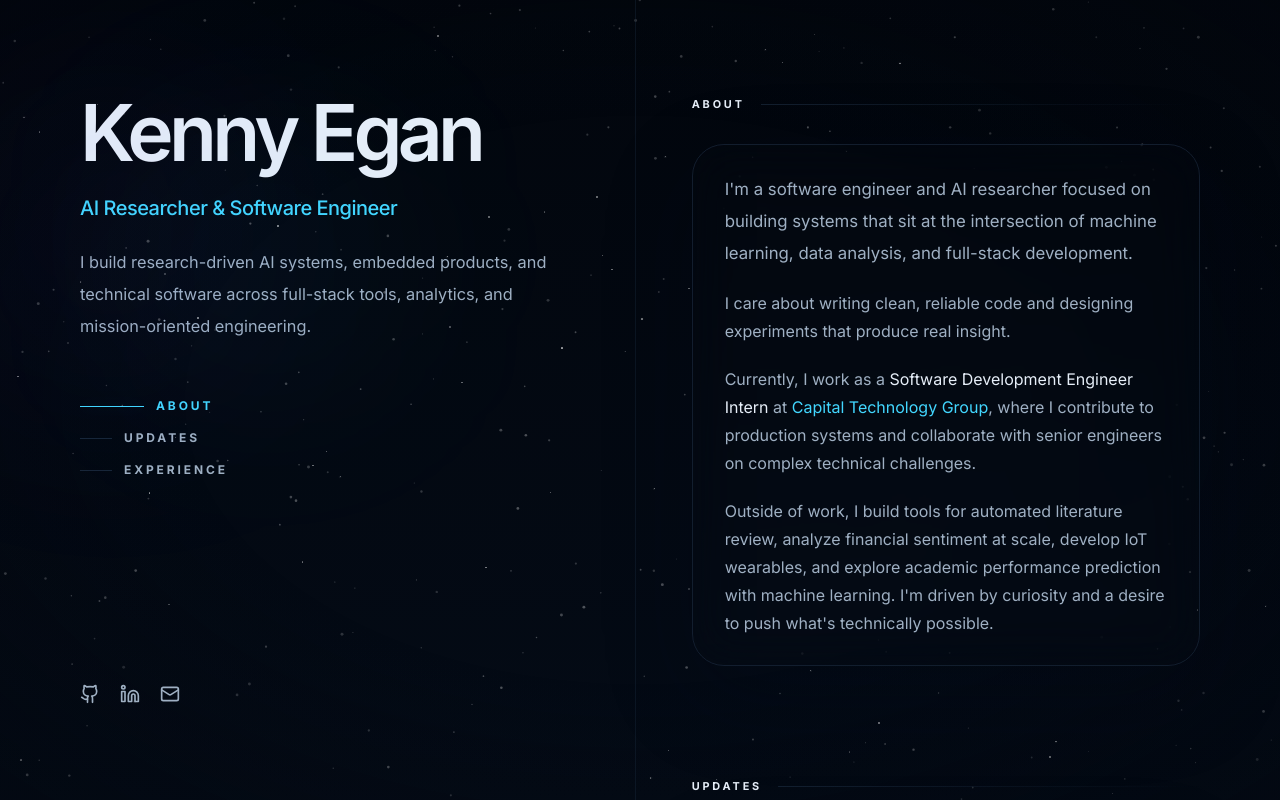
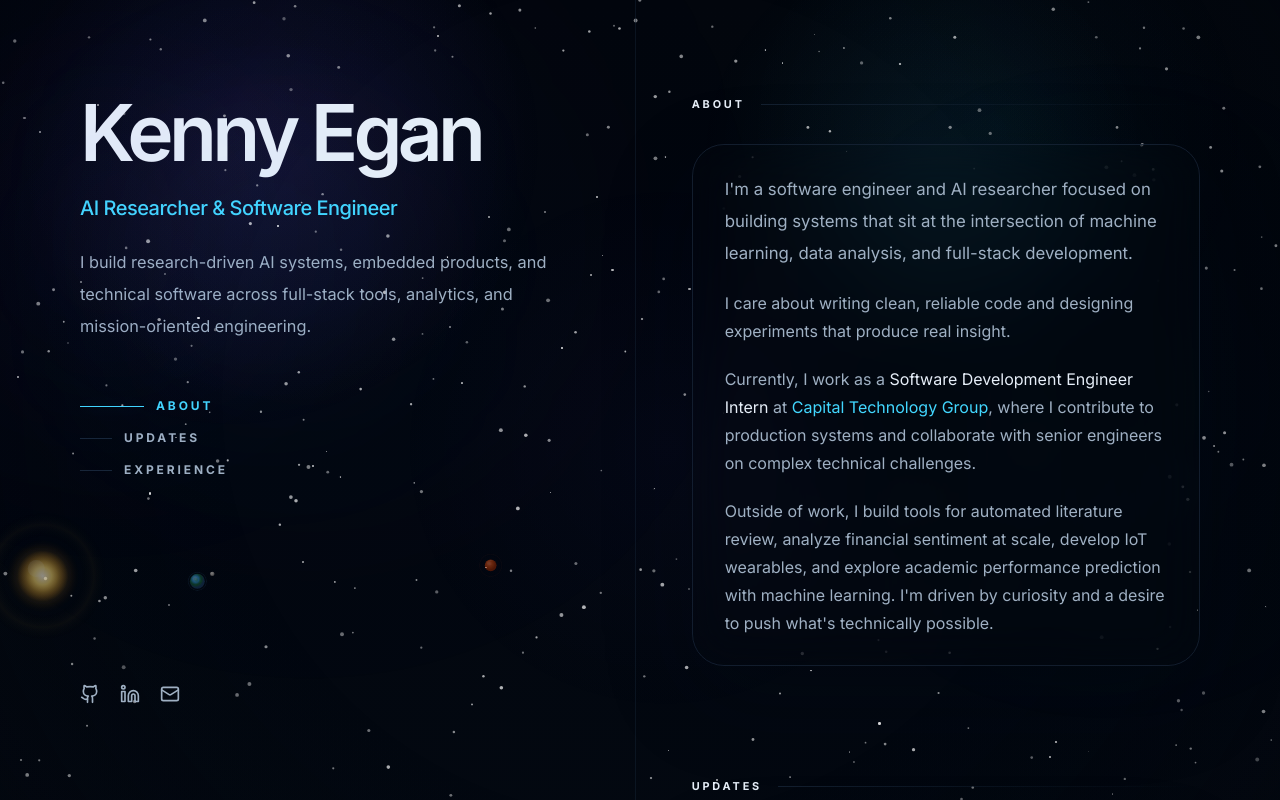
Before and after one commit to kennyegan/Personal-Website, a Next.js app: page / in a window 1280 px wide. Shown: the top 800 px of the page. Built offline with nearby package versions, Linux system fonts and the light colour scheme.

Commit message:
update components

```diff
--- a/src/components/space/SpaceEnvironment.tsx
+++ b/src/components/space/SpaceEnvironment.tsx
@@ -1,6 +1,8 @@
 'use client';
 
+import { motion, useReducedMotion } from 'framer-motion';
 import { useEffect, useRef, useState } from 'react';
+import StarshipScene from './StarshipScene';
 
 // Seeded random for deterministic star placement (no layout shift between renders)
 function seededRandom(seed: number) {
@@ -30,8 +32,8 @@ function generateDistantStars(count: number, seed: number): Star[] {
     stars.push({
       x: rand() * 100,
       y: rand() * 100,
-      size: 0.5 + rand() * 1, // 0.5px – 1.5px
-      opacity: 0.15 + rand() * 0.15, // 0.15 – 0.30
+      size: 0.8 + rand() * 1.2, // 0.8px – 2px
+      opacity: 0.35 + rand() * 0.35, // 0.35 – 0.70
     });
   }
   return stars;
@@ -44,8 +46,8 @@ function generateTwinklingStars(count: number, seed: number): TwinklingStar[] {
     stars.push({
       x: rand() * 100,
       y: rand() * 100,
-      size: 1 + rand() * 1, // 1px – 2px
-      opacity: 0.4 + rand() * 0.25, // 0.4 – 0.65
+      size: 1.2 + rand() * 1.3, // 1.2px – 2.5px
+      opacity: 0.6 + rand() * 0.35, // 0.6 – 0.95
       delay: rand() * 10, // 0 – 10s random delay
       duration: 6 + rand() * 4, // 6 – 10s
     });
@@ -53,15 +55,7 @@ function generateTwinklingStars(count: number, seed: number): TwinklingStar[] {
   return stars;
 }
 
-export default function SpaceEnvironment() {
-  const canvasRef = useRef<HTMLCanvasElement>(null);
-  const [twinklingStars] = useState(() => generateTwinklingStars(65, 54321));
-
-  // Draw distant stars on canvas for performance (200-300 tiny dots)
-  useEffect(() => {
-    const canvas = canvasRef.current;
-    if (!canvas) return;
-
+function drawStarsOnCanvas(canvas: HTMLCanvasElement) {
   const dpr = window.devicePixelRatio || 1;
   const w = window.innerWidth;
   const h = window.innerHeight;
@@ -84,59 +78,115 @@ export default function SpaceEnvironment() {
     ctx.fillStyle = `rgba(255, 255, 255, ${star.opacity})`;
     ctx.fill();
   }
+}
+
+export default function SpaceEnvironment() {
+  const prefersReducedMotion = useReducedMotion();
+  const canvasRef = useRef<HTMLCanvasElement>(null);
+  const environmentRef = useRef<HTMLDivElement>(null);
+  const [twinklingStars] = useState(() => generateTwinklingStars(65, 54321));
+
+  // Draw distant stars on canvas
+  useEffect(() => {
+    const canvas = canvasRef.current;
+    if (!canvas) return;
+
+    drawStarsOnCanvas(canvas);
 
     const handleResize = () => {
-      const nw = window.innerWidth;
-      const nh = window.innerHeight;
-      const ndpr = window.devicePixelRatio || 1;
-      canvas.width = nw * ndpr;
-      canvas.height = nh * ndpr;
-      canvas.style.width = `${nw}px`;
-      canvas.style.height = `${nh}px`;
-
-      const nctx = canvas.getContext('2d');
-      if (!nctx) return;
-      nctx.scale(ndpr, ndpr);
-      nctx.clearRect(0, 0, nw, nh);
-
-      const stars = generateDistantStars(280, 12345);
-      for (const star of stars) {
-        nctx.beginPath();
-        nctx.arc((star.x / 100) * nw, (star.y / 100) * nh, star.size, 0, Math.PI * 2);
-        nctx.fillStyle = `rgba(255, 255, 255, ${star.opacity})`;
-        nctx.fill();
-      }
+      if (canvasRef.current) drawStarsOnCanvas(canvasRef.current);
     };
 
     window.addEventListener('resize', handleResize);
     return () => window.removeEventListener('resize', handleResize);
   }, []);
 
+  // Cursor glow effect
+  useEffect(() => {
+    const mediaQuery = window.matchMedia('(pointer: fine)');
+    if (prefersReducedMotion || !mediaQuery.matches) return;
+
+    const environment = environmentRef.current;
+    if (!environment) return;
+
+    let positionFrame = 0;
+    let inactivityTimeout: number | null = null;
+    let nextX = window.innerWidth * 0.42;
+    let nextY = window.innerHeight * 0.28;
+
+    environment.style.setProperty('--cursor-x', `${nextX}px`);
+    environment.style.setProperty('--cursor-y', `${nextY}px`);
+    environment.style.setProperty('--cursor-opacity', '0');
+
+    const hideCursorGlow = () => {
+      environment.style.setProperty('--cursor-opacity', '0');
+    };
+
+    const flushPointerPosition = () => {
+      positionFrame = 0;
+      environment.style.setProperty('--cursor-x', `${nextX}px`);
+      environment.style.setProperty('--cursor-y', `${nextY}px`);
+    };
+
+    const handlePointerMove = (event: PointerEvent) => {
+      nextX = event.clientX;
+      nextY = event.clientY;
+      environment.style.setProperty('--cursor-opacity', '1');
+
+      if (!positionFrame) {
+        positionFrame = window.requestAnimationFrame(flushPointerPosition);
+      }
+
+      if (inactivityTimeout) {
+        window.clearTimeout(inactivityTimeout);
+      }
+      inactivityTimeout = window.setTimeout(hideCursorGlow, 320);
+    };
+
+    const handlePointerLeave = () => hideCursorGlow();
+
+    window.addEventListener('pointermove', handlePointerMove, { passive: true });
+    window.addEventListener('pointerleave', handlePointerLeave);
+    window.addEventListener('blur', handlePointerLeave);
+
+    return () => {
+      if (inactivityTimeout) window.clearTimeout(inactivityTimeout);
+      if (positionFrame) window.cancelAnimationFrame(positionFrame);
+      window.removeEventListener('pointermove', handlePointerMove);
+      window.removeEventListener('pointerleave', handlePointerLeave);
+      window.removeEventListener('blur', handlePointerLeave);
+    };
+  }, [prefersReducedMotion]);
+
   return (
-    <div
-      className="pointer-events-none fixed inset-0 z-0"
+    <motion.div
+      initial={prefersReducedMotion ? false : { opacity: 0 }}
+      animate={{ opacity: 1 }}
+      transition={{ duration: 0.9, ease: 'easeOut' }}
+      className="pointer-events-none fixed inset-0 z-0 overflow-hidden"
       aria-hidden="true"
     >
-      {/* Layer 1: Deep space gradient */}
-      <div
-        className="absolute inset-0"
-        style={{
-          background: 'linear-gradient(180deg, #02060D 0%, #040B16 100%)',
-        }}
-      />
+      <div ref={environmentRef} className="space-environment absolute inset-0">
+        {/* Layer 1: Deep space base + subtle gradient overlays */}
+        <div className="space-environment__base" />
+        <div className="space-environment__gradient" />
 
-      {/* Layer 2: Distant static stars (canvas) */}
-      <canvas
-        ref={canvasRef}
-        className="absolute inset-0"
-      />
+        {/* Cursor-following glow */}
+        <div className="space-environment__cursor" />
 
-      {/* Layer 3: Foreground twinkling stars (DOM for CSS animation) */}
+        {/* Nebula blobs */}
+        <div className="space-environment__nebula space-environment__nebula--violet" />
+        <div className="space-environment__nebula space-environment__nebula--cyan" />
+
+        {/* Layer 2: Distant static stars (canvas — 280 tiny faint dots) */}
+        <canvas ref={canvasRef} className="absolute inset-0" />
+
+        {/* Layer 3: Foreground twinkling stars (65 brighter DOM elements) */}
         <div className="absolute inset-0">
           {twinklingStars.map((star, i) => (
             <span
               key={i}
-            className="star-twinkle"
+              className={prefersReducedMotion ? '' : 'star-twinkle'}
               style={{
                 position: 'absolute',
                 left: `${star.x}%`,
@@ -152,14 +202,12 @@ export default function SpaceEnvironment() {
           ))}
         </div>
 
-      {/* Subtle vignette */}
-      <div
-        className="absolute inset-0"
-        style={{
-          background:
-            'radial-gradient(ellipse at center, transparent 50%, rgba(2, 6, 13, 0.4) 100%)',
-        }}
-      />
+        {/* Vignette */}
+        <div className="space-environment__vignette" />
+
+        {/* Solar system scene */}
+        <StarshipScene />
       </div>
+    </motion.div>
   );
 }
--- /dev/null
+++ b/src/components/space/StarshipScene.tsx
@@ -0,0 +1,152 @@
+'use client';
+
+/**
+ * Solar system scene — Sun, Earth+Moon, Mars.
+ * Positioned on the left side of the viewport behind the left panel.
+ */
+export default function StarshipScene() {
+  return (
+    <div className="starship-scene" aria-hidden="true">
+      <svg
+        viewBox="0 0 1200 600"
+        className="starship-scene__svg"
+        fill="none"
+        preserveAspectRatio="xMidYMid meet"
+      >
+        <defs>
+          {/* Sun glow */}
+          <radialGradient id="sun-glow" cx="50%" cy="50%" r="50%">
+            <stop offset="0%" stopColor="#FFF5E0" stopOpacity="1" />
+            <stop offset="35%" stopColor="#FFDD70" stopOpacity="0.9" />
+            <stop offset="65%" stopColor="#FFB830" stopOpacity="0.4" />
+            <stop offset="100%" stopColor="#FF8C00" stopOpacity="0" />
+          </radialGradient>
+
+          {/* Sun corona */}
+          <radialGradient id="sun-corona" cx="50%" cy="50%" r="50%">
+            <stop offset="0%" stopColor="transparent" />
+            <stop offset="60%" stopColor="transparent" />
+            <stop offset="80%" stopColor="rgba(255, 200, 50, 0.06)" />
+            <stop offset="100%" stopColor="transparent" />
+          </radialGradient>
+
+          {/* Earth gradient */}
+          <radialGradient id="earth-surface" cx="38%" cy="35%" r="55%">
+            <stop offset="0%" stopColor="#6DB3F2" stopOpacity="1" />
+            <stop offset="40%" stopColor="#2E8BC0" stopOpacity="1" />
+            <stop offset="70%" stopColor="#1A6E3E" stopOpacity="0.8" />
+            <stop offset="100%" stopColor="#1B3A5C" stopOpacity="1" />
+          </radialGradient>
+
+          {/* Earth atmosphere */}
+          <radialGradient id="earth-atmo" cx="50%" cy="50%" r="50%">
+            <stop offset="80%" stopColor="transparent" />
+            <stop offset="95%" stopColor="rgba(100, 180, 255, 0.15)" />
+            <stop offset="100%" stopColor="rgba(100, 180, 255, 0.05)" />
+          </radialGradient>
+
+          {/* Moon gradient */}
+          <radialGradient id="moon-surface" cx="40%" cy="35%" r="55%">
+            <stop offset="0%" stopColor="#E8E4DF" stopOpacity="1" />
+            <stop offset="50%" stopColor="#C4BEB8" stopOpacity="1" />
+            <stop offset="100%" stopColor="#8A8580" stopOpacity="1" />
+          </radialGradient>
+
+          {/* Mars gradient */}
+          <radialGradient id="mars-surface" cx="38%" cy="35%" r="55%">
+            <stop offset="0%" stopColor="#E8714A" stopOpacity="1" />
+            <stop offset="45%" stopColor="#C1440E" stopOpacity="1" />
+            <stop offset="100%" stopColor="#8B2500" stopOpacity="1" />
+          </radialGradient>
+
+          {/* Mars atmosphere */}
+          <radialGradient id="mars-atmo" cx="50%" cy="50%" r="50%">
+            <stop offset="80%" stopColor="transparent" />
+            <stop offset="95%" stopColor="rgba(200, 100, 50, 0.08)" />
+            <stop offset="100%" stopColor="rgba(200, 100, 50, 0.03)" />
+          </radialGradient>
+
+          {/* Filter for sun glow bloom */}
+          <filter id="sun-bloom" x="-50%" y="-50%" width="200%" height="200%">
+            <feGaussianBlur in="SourceGraphic" stdDeviation="4" />
+          </filter>
+        </defs>
+
+        {/* === SUN (left side, partially off-screen for scale) === */}
+        <g>
+          <circle cx="80" cy="300" r="120" fill="url(#sun-corona)" />
+          <circle cx="80" cy="300" r="65" fill="url(#sun-glow)" filter="url(#sun-bloom)" opacity="0.5" />
+          <circle cx="80" cy="300" r="48" fill="url(#sun-glow)" />
+          <circle cx="68" cy="286" r="16" fill="rgba(255, 255, 255, 0.15)" />
+        </g>
+
+        {/* === EARTH + MOON (left-center) === */}
+        <g>
+          {/* Earth orbit hint */}
+          <ellipse
+            cx="80" cy="300"
+            rx="300" ry="280"
+            stroke="rgba(100, 180, 255, 0.04)"
+            strokeWidth="0.5"
+            strokeDasharray="4 8"
+            fill="none"
+          />
+          {/* Earth atmosphere glow */}
+          <circle cx="370" cy="310" r="18" fill="url(#earth-atmo)" />
+          {/* Earth body */}
+          <circle cx="370" cy="310" r="14" fill="url(#earth-surface)" />
+          {/* Earth landmass hints */}
+          <path
+            d="M363 305 Q366 302 370 304 Q373 306 371 310 Q368 312 365 309 Z"
+            fill="rgba(34, 139, 34, 0.3)"
+          />
+          <path
+            d="M374 308 Q377 306 378 310 Q377 314 374 312 Z"
+            fill="rgba(34, 139, 34, 0.25)"
+          />
+          {/* Earth specular */}
+          <circle cx="365" cy="304" r="4" fill="rgba(255, 255, 255, 0.12)" />
+
+          {/* Moon */}
+          <circle cx="398" cy="296" r="4.2" fill="url(#moon-surface)" />
+          <circle cx="396" cy="295" r="0.8" fill="rgba(140, 135, 130, 0.4)" />
+          <circle cx="399" cy="297" r="0.6" fill="rgba(140, 135, 130, 0.3)" />
+        </g>
+
+        {/* === MARS (right side) === */}
+        <g>
+          {/* Mars orbit hint */}
+          <ellipse
+            cx="80" cy="300"
+            rx="860" ry="340"
+            stroke="rgba(200, 100, 50, 0.03)"
+            strokeWidth="0.5"
+            strokeDasharray="4 12"
+            fill="none"
+          />
+          {/* Mars atmosphere glow */}
+          <circle cx="920" cy="280" r="22" fill="url(#mars-atmo)" />
+          {/* Mars body */}
+          <circle cx="920" cy="280" r="11" fill="url(#mars-surface)" />
+          {/* Olympus Mons hint */}
+          <circle cx="917" cy="276" r="2" fill="rgba(180, 80, 30, 0.4)" />
+          {/* Valles Marineris hint */}
+          <path
+            d="M915 281 Q920 279 925 282"
+            stroke="rgba(120, 50, 20, 0.3)"
+            strokeWidth="0.6"
+            fill="none"
+          />
+          {/* Mars polar cap */}
+          <path
+            d="M916 271 Q920 269 924 271"
+            fill="rgba(230, 225, 220, 0.35)"
+          />
+          {/* Mars specular */}
+          <circle cx="916" cy="275" r="3" fill="rgba(255, 200, 150, 0.08)" />
+        </g>
+
+      </svg>
+    </div>
+  );
+}
```
Lines whose indentation alone changed are shown as unchanged.
